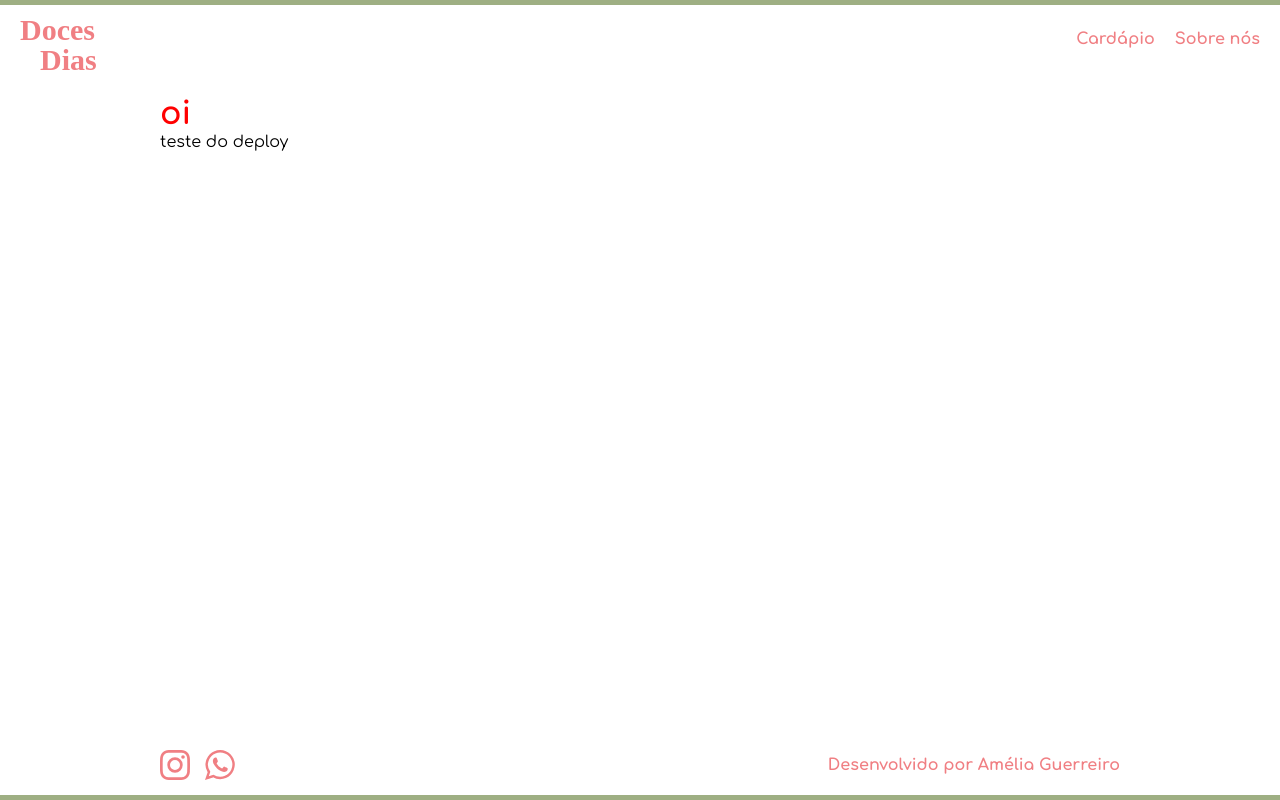
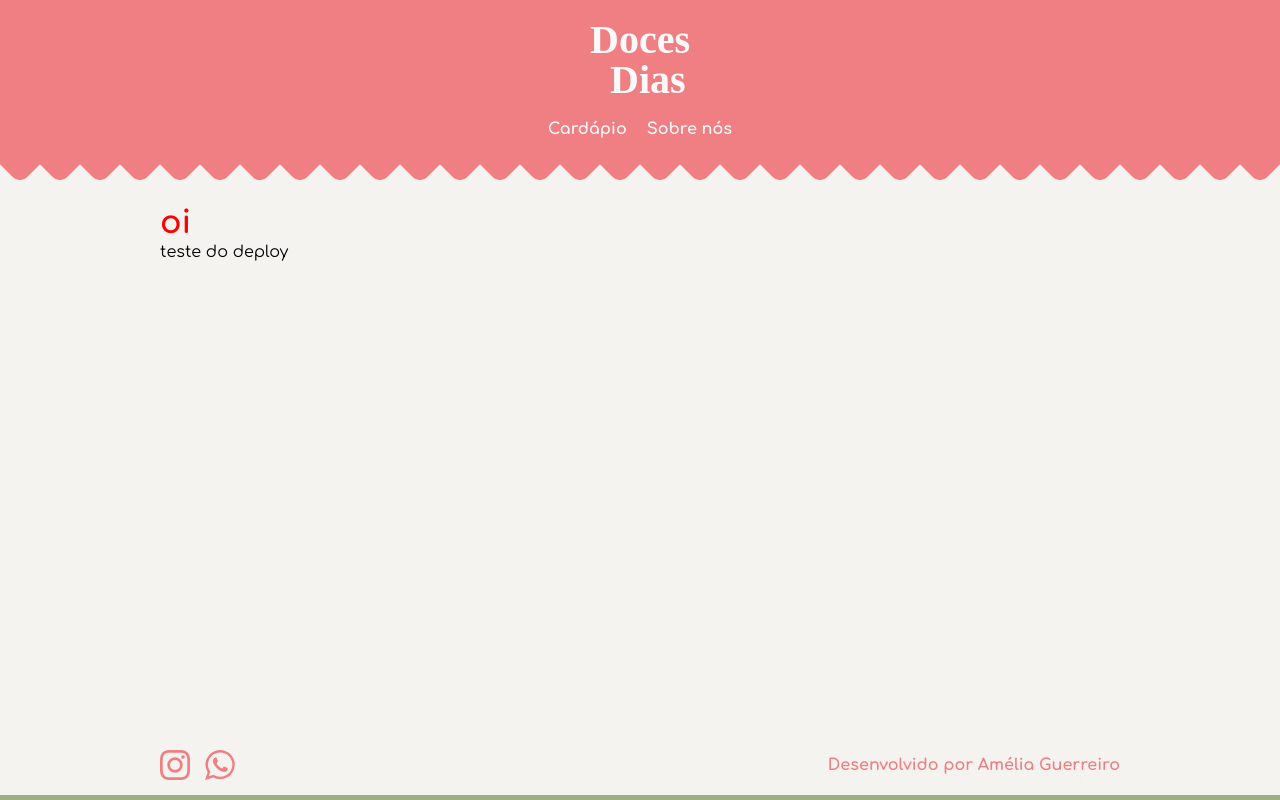
Before and after one commit to JujubaOhime/DocesDias, a Next.js app: page / in a window 1280 px wide. Built offline with nearby package versions, Linux system fonts and the light colour scheme; a web font is replaced by a local one.

Commit message:
feat(header): updated style

```diff
--- a/src/organisms/header/header.tsx
+++ b/src/organisms/header/header.tsx
@@ -1,10 +1,37 @@
 import Link from "next/link";
+import { useEffect, useState } from "react";
+
+import Container from "atoms/container";
 
 import * as Styled from "./styled";
 
 const Header = () => {
+	const [flagQuantity, setFlagQuantity] = useState(40);
+
+	console.log(flagQuantity);
+
+	useEffect(() => {
+		const updateDimensions = () => {
+			setFlagQuantity(Math.ceil(window.innerWidth / Styled.flagSize));
+		};
+		updateDimensions();
+
+		window.addEventListener("resize", updateDimensions);
+		return () => {
+			window.removeEventListener("resize", updateDimensions);
+		};
+	}, []);
 	return (
+		<>
 			<Styled.Header>
+				<Container
+					style={{
+						display: "flex",
+						justifyContent: "center",
+						alignItems: "center",
+						flexDirection: "column",
+					}}
+				>
 					<Link href="#">
 						<a aria-label="Página inicial">
 							<Styled.TitlesContainer>
@@ -23,7 +50,16 @@ const Header = () => {
 							<a>Sobre nós</a>
 						</Link>
 					</Styled.Nav>
+				</Container>
+
+				{[...new Array(flagQuantity)].map((_, index) => (
+					<Styled.TriangleBorder
+						style={{ left: `${40 * index}px` }}
+						key={index}
+					/>
+				))}
 			</Styled.Header>
+		</>
 	);
 };
 
--- a/src/organisms/header/styled.ts
+++ b/src/organisms/header/styled.ts
@@ -1,38 +1,39 @@
 import { styled } from "stitches.config";
 
+export const flagSize = 40;
+
 export const Header = styled("header", {
-	borderTop: "5px solid $green",
-	display: "flex",
-	justifyContent: "space-between",
-	alignItems: "center",
-	marginBottom: "20px",
+	marginBottom: "40px",
+	background: "$brand-text",
+	position: "relative",
+	"overflow-x": "clip",
 });
 
 export const TitleUp = styled("h2", {
-	fontSize: "3rem",
+	fontSize: "4rem",
 	fontFamily: "Parisienne",
-	color: "$brand-text",
+	color: "$white",
 	lineHeight: "1",
 
 	"@phoneOnly": {
-		fontSize: "2.4rem",
+		fontSize: "3.6rem",
 	},
 });
 
 export const TitleBottom = styled("h2", {
-	fontSize: "3rem",
+	fontSize: "4rem",
 	fontFamily: "Parisienne",
-	color: "$brand-text",
+	color: "$white",
 	lineHeight: "1",
 	marginLeft: "20px",
 
 	"@phoneOnly": {
-		fontSize: "2.4rem",
+		fontSize: "3.2rem",
 	},
 });
 
 export const TitlesContainer = styled("div", {
-	padding: "10px 20px 0",
+	padding: "20px 0",
 	display: "flex",
 	flexDirection: "column",
 	transition: "transform 0.5s cubic-bezier(0.4, 1, 0.8, 1)",
@@ -45,10 +46,10 @@ export const TitlesContainer = styled("div", {
 export const Nav = styled("nav", {
 	display: "flex",
 	gap: "20px",
-	padding: "20px",
+	paddingBottom: "25px",
 
 	a: {
-		color: "$brand-text",
+		color: "$white",
 		position: "relative",
 		fontWeight: "800",
 		transition: "transform 0.5s cubic-bezier(0.4, 1, 0.8, 1)",
@@ -77,3 +78,15 @@ export const Nav = styled("nav", {
 		},
 	},
 });
+
+export const TriangleBorder = styled("span", {
+	transform: "rotate(-45deg)",
+	borderRadius: "0 0 0 10px",
+	background: "$brand-text",
+	height: `${flagSize}px`,
+	width: `${flagSize}px`,
+	position: "absolute",
+	pointerEvents: "none",
+	bottom: "-12px",
+	zIndex: "-1",
+});
--- a/src/styles/abstracts/colors.ts
+++ b/src/styles/abstracts/colors.ts
@@ -5,4 +5,8 @@ export const colors = {
 
 	green: "#9eaf83",
 	"green-text": "#75a480",
+
+	white: "#fafafa",
+
+	background: "#f4f3ef",
 };
--- a/src/styles/global/reset.ts
+++ b/src/styles/global/reset.ts
@@ -53,6 +53,7 @@ export const reset = {
 		margin: 0,
 		padding: 0,
 		boxSizing: "border-box",
+		background: "$background",
 	},
 
 	"input[type='search']::-webkit-search-decoration, input[type='search']::-webkit-search-cancel-button, input[type='search']::-webkit-search-results-button, input[type='search']::-webkit-search-results-decoration":
```
Also changed, not shown: public/images/logo.png (added). Lines whose indentation alone changed are shown as unchanged.
